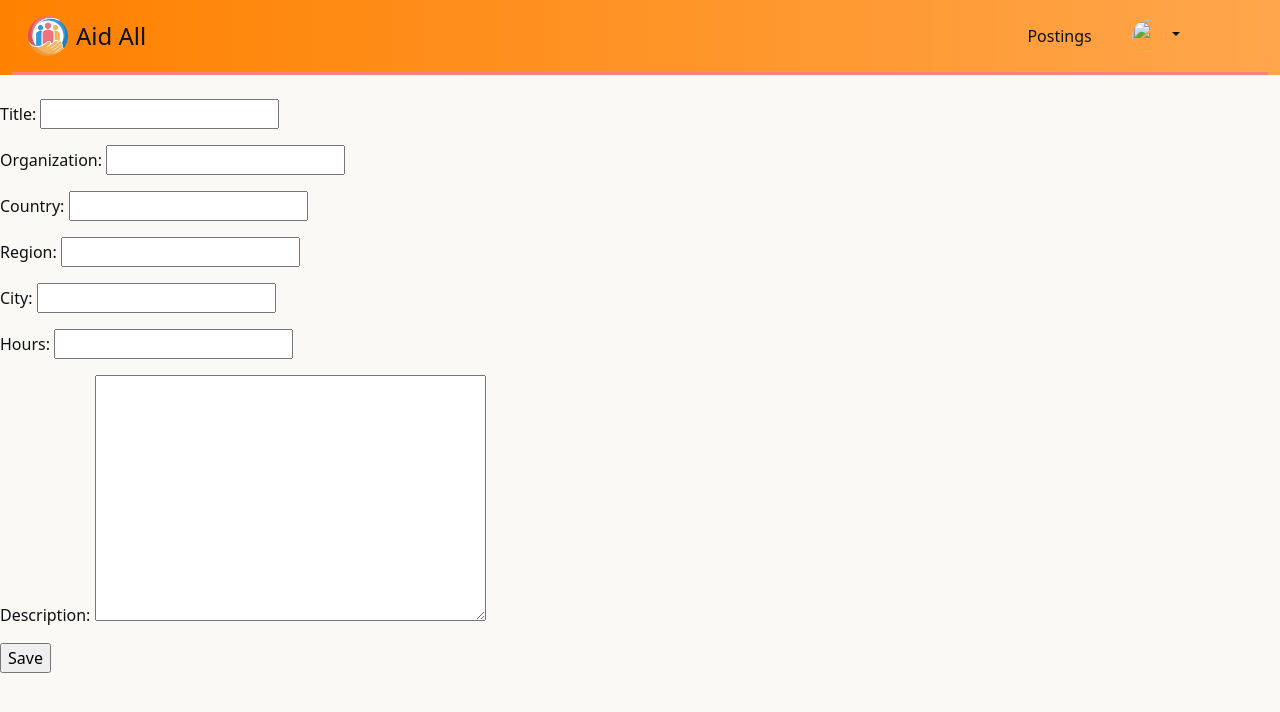
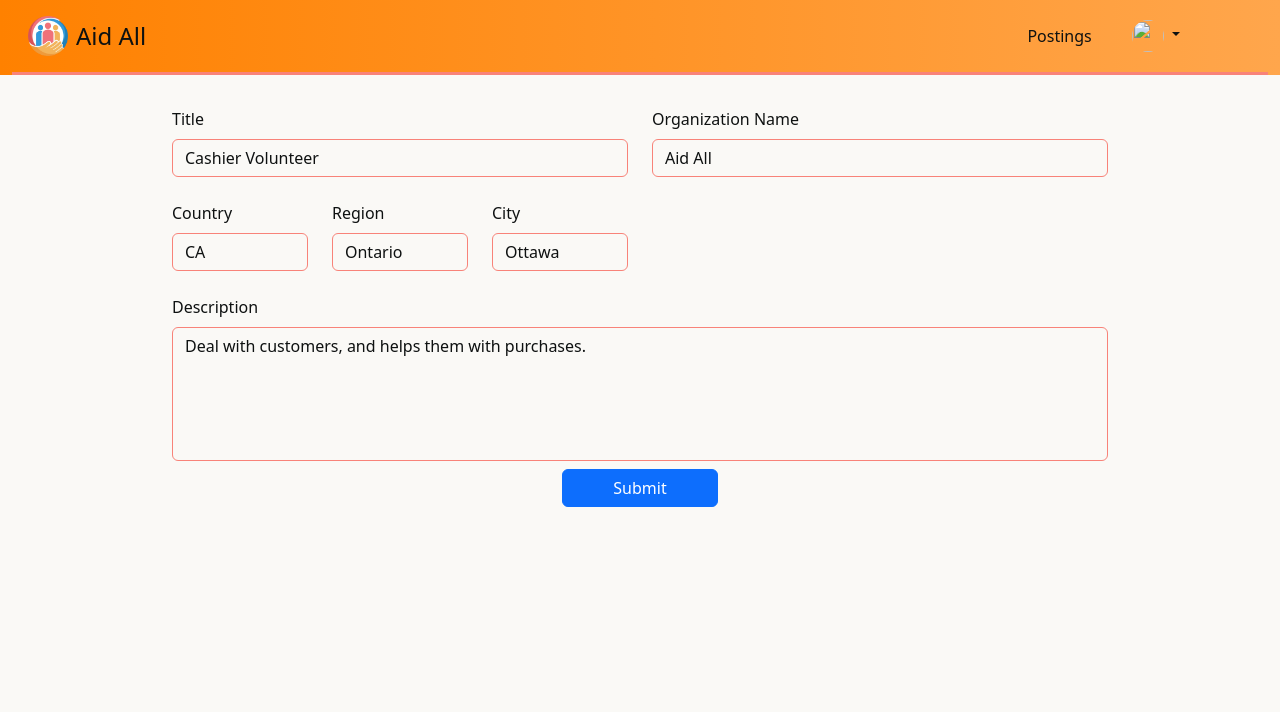
Before and after one commit to jackdkdf/AidAll, a Django app: page /posting/create in a window 1280 px wide. Shown: the top 712 px of the page. Run offline with Django 5.2, Linux system fonts and the light colour scheme; some libraries are stand-ins or nearby versions.

Commit message:
yes good night

```diff
--- a/core/templates/core/posting_form.html
+++ b/core/templates/core/posting_form.html
@@ -8,11 +8,38 @@
 {% endblock%}
 
 {% block content %}
-<form method="POST" enctype="multipart/form-data">
+<div class="d-flex justify-content-center">
+    <form class="row g-3 w-75" method="POST" enctype="multipart/form-data">
     {% csrf_token %}
-    {{ form.as_p }}
-    <input type="submit" value="Save">
-</form>
+    <div class="col-md-6 mt-2">
+      <label class="form-label">Title</label>
+      <input name="title" type="secondary-text" class="form-control" id="id_title" placeholder="Cashier Volunteer">
+    </div>
+    <div class="col-md-6 mt-2">
+      <label  class="form-label">Organization Name</label>
+      <input name="organization" type="password" class="form-control" id="id_organization"  placeholder="Aid All">
+    </div>
+    <div class="col-md-2 mt-4">
+      <label class="form-label">Country</label>
+      <input name="country" type="text" maxlength="2" minlength="2" class="form-control" id="country" placeholder="CA">
+    </div>
+      <div class="col-md-2 mt-4">
+        <label class="form-label">Region</label>
+      <input name="region" type="text" class="form-control" id="region" placeholder="Ontario">
+    </div>
+      <div class="col-md-2 mt-4">
+      <label class="form-label">City</label>
+      <input name="city" type="text" class="form-control" id="city" placeholder="Ottawa">
+      </div>
+      <div class="col-12 mt-4">
+        <label class="form-label">Description</label>
+        <textarea rows="5" name="description" style="resize:none" type="text" class="form-control" id="description" placeholder="Deal with customers, and helps them with purchases."></textarea>
+      </div>
+      <div class="d-flex justify-content-center" >
+      <button type="submit" class="btn btn-primary mt-2 col-2 justify-content-center">Submit</button>
+      </div>
+  </form>
+</div>
 {% endblock %}
 
 {% block scripts %}
```
Also changed, not shown: core/templates/core/posting_list.html (+5 -6 lines).
